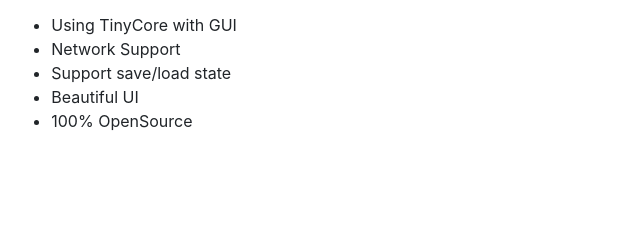
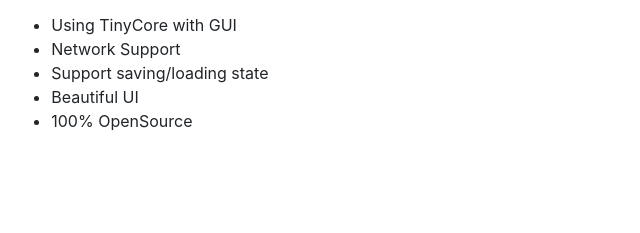
Before and after one commit to supersonictw/lob, a plain HTML site: page index.html in a window 1280 px wide. Shown: the part 306-539 px from the top of the page, 451-1091 px from the left. Drawn offline with nearby package versions, Linux system fonts and the light colour scheme.

Commit message:
Update UI

```diff
--- a/index.html
+++ b/index.html
@@ -35,7 +35,7 @@
                 <ul>
                     <li>Using TinyCore with GUI</li>
                     <li>Network Support</li>
-                    <li>Support save/load state</li>
+                    <li>Support saving/loading state</li>
                     <li>Beautiful UI</li>
                     <li>100% OpenSource</li>
                 </ul>
```
